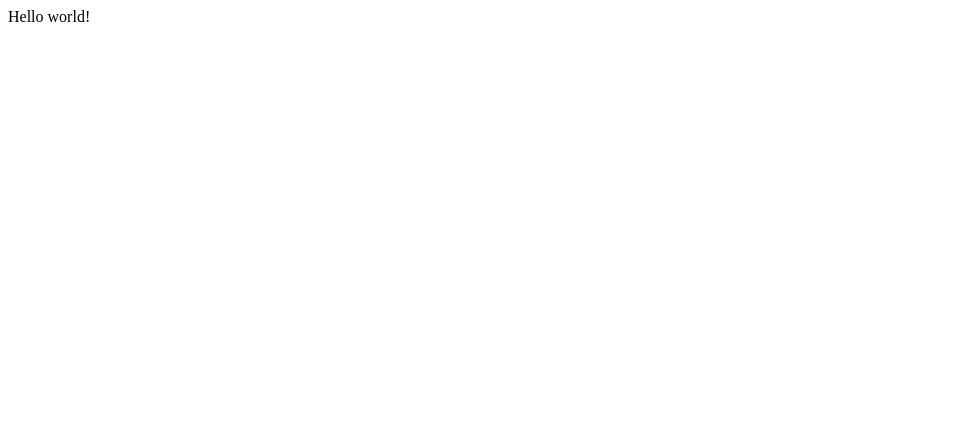
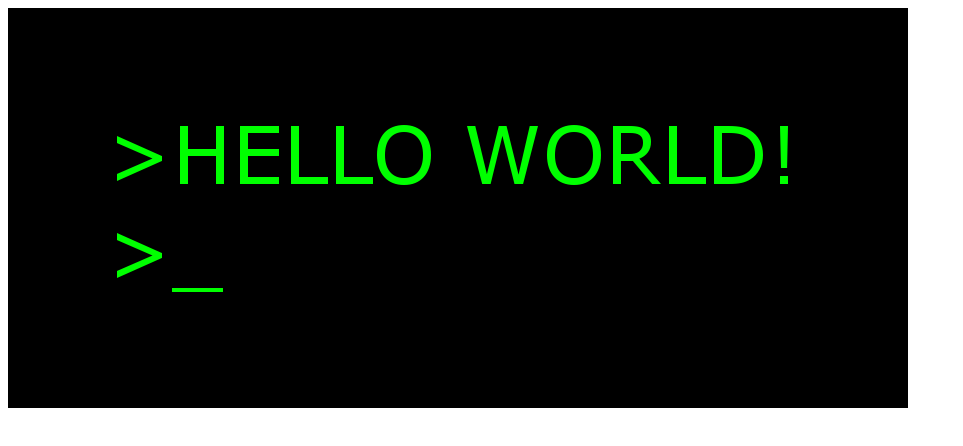
Before and after one commit to minguta/teste, a plain HTML site: page index.html in a window 1280 px wide. Shown: the whole page, without its empty margins (0-963 px from the left). Drawn offline with Linux system fonts and the light colour scheme.

Commit message:
Insert image

```diff
--- a/index.html
+++ b/index.html
@@ -3,6 +3,6 @@
 <title>Teste</title>
 </head>
 <body>
-Hello world!
+<img src="helloworld.gif" />
 </body>
 </html>
```
Also changed, not shown: helloworld.gif (added).
